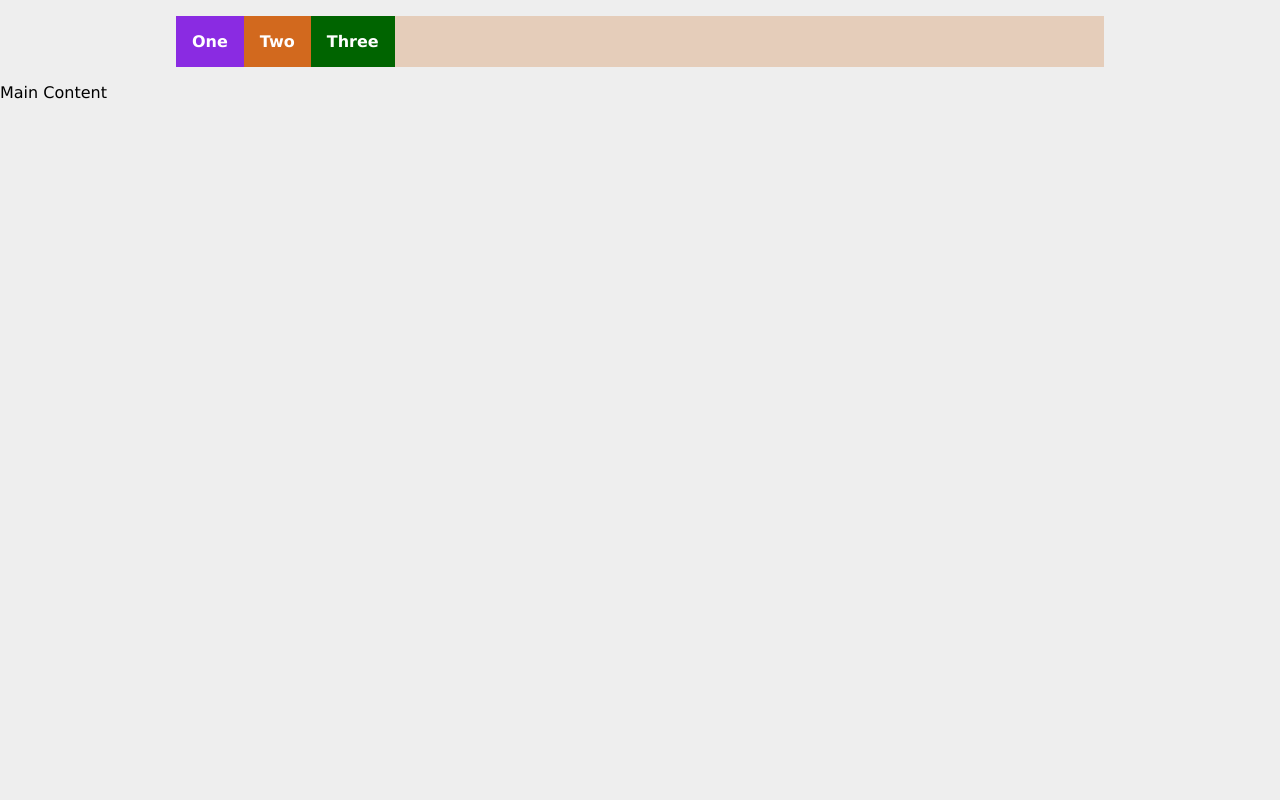
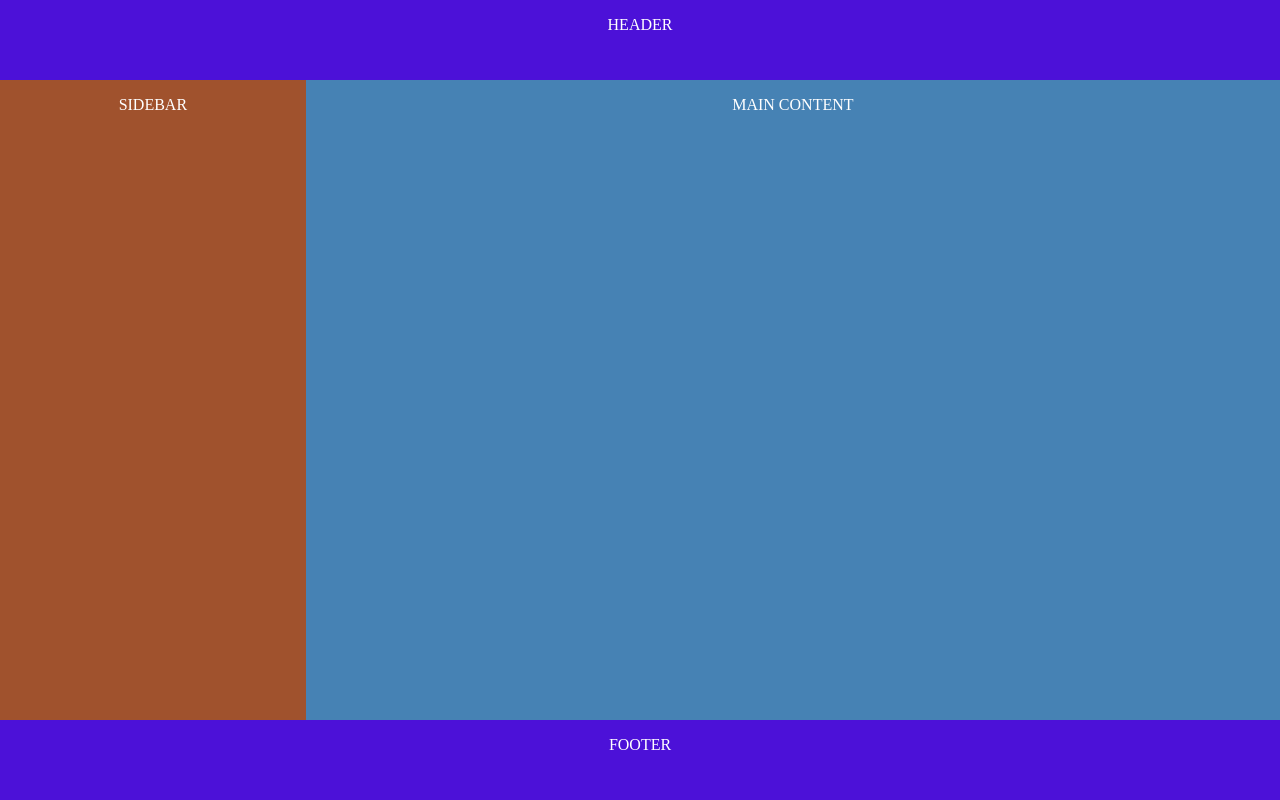
Before and after one commit to emmeiwhite/be-flexible-learn-flex, a plain HTML site: page index.html in a window 1280 px wide. Drawn offline with Linux system fonts and the light colour scheme.

Commit message:
Basic Layout with flex-box. Using flex-box

```diff
--- a/index.html
+++ b/index.html
@@ -5,14 +5,29 @@
     <link rel="stylesheet" type="text/css" href="style.css">
   </head>
   <body>
-    <div class="wrapper">
+    <!-- <div class="wrapper">
       <div class="flex-container">
         <div class="box one">one</div>
         <div class="box two">two</div>
         <div class="box three">three</div>
       </div>
-    </div>
+    </div> -->
 
-    <div>Main Content</div>
+
+    <!-- <main>
+      <div class="tile tile-1">tile-1</div>
+      <div class="tile tile-2">tile-2</div>
+      <div class="tile tile-3">tile-3</div>
+    </main> -->
+    <!-- <div>Main Content</div> -->
+
+    <section>
+      <header> Header </header>
+      <main>
+        <aside>Sidebar</aside>
+        <article>Main Content</article>
+      </main>
+      <footer>Footer</footer>
+    </section>
   </body>
 </html>
--- a/style.css
+++ b/style.css
@@ -1,4 +1,4 @@
-* {
+/* * {
   font-family: verdana;
   margin: 0;
   padding: 0;
@@ -22,7 +22,7 @@ body {
 .flex-container {
   background-color: rgb(229, 205, 186);
   display: flex;
-}
+} */
 
 /* --- Clearfix Hack
 
@@ -33,13 +33,14 @@ body {
 }
  --- */
 
-.box {
-  /* width: 100px; */
+/* .box {
+  min-width: 100px;
   padding: 1rem;
+  flex-grow: 1;
   /* float: left; */
-}
+} */
 
-.one {
+/* .one {
   background-color: blueviolet;
 }
 
@@ -49,4 +50,93 @@ body {
 
 .three {
   background-color: darkgreen;
+} */
+
+/* tile styling */
+/* flex-Container*/
+main {
+  display: flex;
+  background-color: red;
 }
+
+/* flex-item */
+.tile {
+  height: 100px;
+  background-color: palegreen;
+  border: 1px solid #ccc;
+  padding: 1rem;
+  color: #fff;
+  text-transform: uppercase;
+  flex-grow: 1000;
+}
+
+.tile:first-child {
+  background-color: seagreen;
+}
+
+.tile:last-child {
+  background-color: orange;
+}
+
+/* Individual Styles on flex items */
+.tile-1 {
+  flex-grow: 1;
+}
+
+.tile-2 {
+  flex-grow: 2;
+}
+
+.tile-3 {
+  flex-grow: 2;
+}
+
+/* Laying out the Webpage | Making Layouts */
+
+* {
+    margin:0;
+    padding:0;
+    box-sizing: border-box;
+}
+
+section {
+  height: 100vh;
+  background-color: rosybrown;
+  color: #fff;
+  text-transform: uppercase;
+  text-align: center;
+}
+
+header,footer {
+    background-color: rgb(76, 17, 216);
+    height:10vh;
+    padding: 1rem;
+}
+
+main {
+    height: 80vh;
+    display: flex;
+}
+
+main aside {
+    flex-grow: 2;
+    background-color: sienna;
+}
+
+aside, article {
+    padding: 1rem;
+}
+
+main article {
+    flex-grow: 8;
+    background-color: steelblue;
+}
+
+/* Testing the test div */
+
+/* .test {
+    height: 150px;
+    width: 300px;
+    background-color: #777;
+    padding: 20px;
+} */
```
